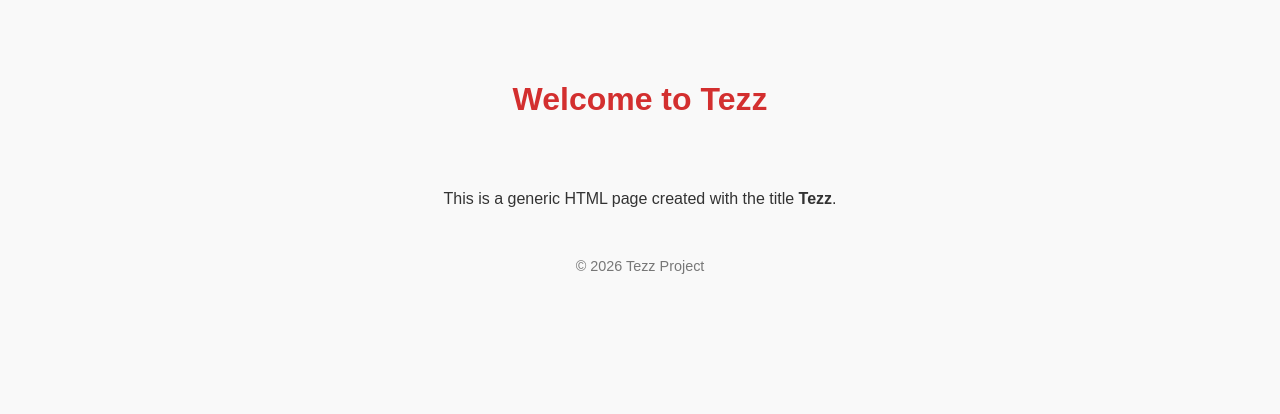
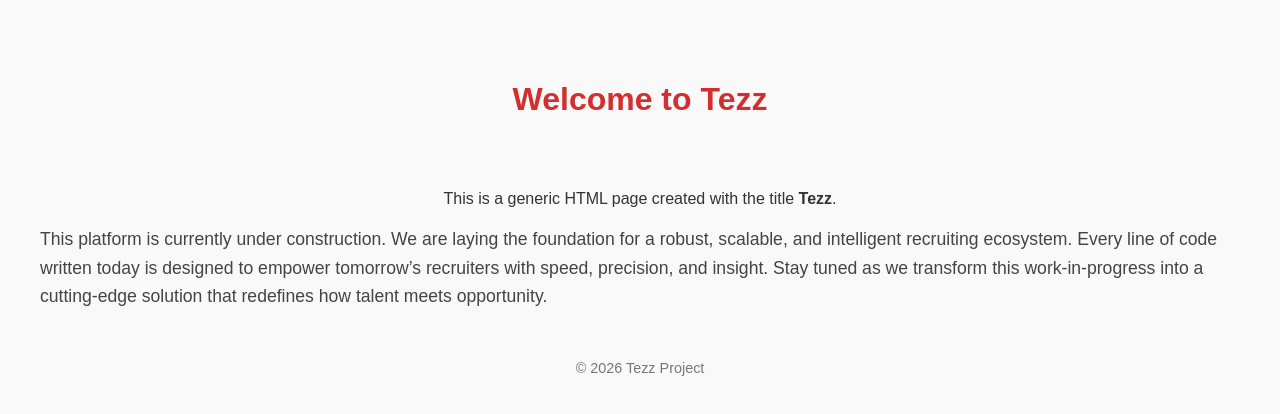
Before and after one commit to kbasdf/tezz-1, a plain HTML site: page index.html in a window 1280 px wide. Drawn offline with Linux system fonts and the light colour scheme.

Commit message:
dev note

```diff
--- a/index.html
+++ b/index.html
@@ -63,6 +63,10 @@
   <main>
     <p>This is a generic HTML page created with the title <strong>Tezz</strong>.</p>
   </main>
+
+   <p style="color:#444; font-size:1.1em; line-height:1.6;">
+      This platform is currently under construction. We are laying the foundation for a robust, scalable, and intelligent recruiting ecosystem. Every line of code written today is designed to empower tomorrow’s recruiters with speed, precision, and insight. Stay tuned as we transform this work‑in‑progress into a cutting‑edge solution that redefines how talent meets opportunity.
+    </p>
   <footer>
     <p>&copy; 2026 Tezz Project</p>
   </footer>
```
